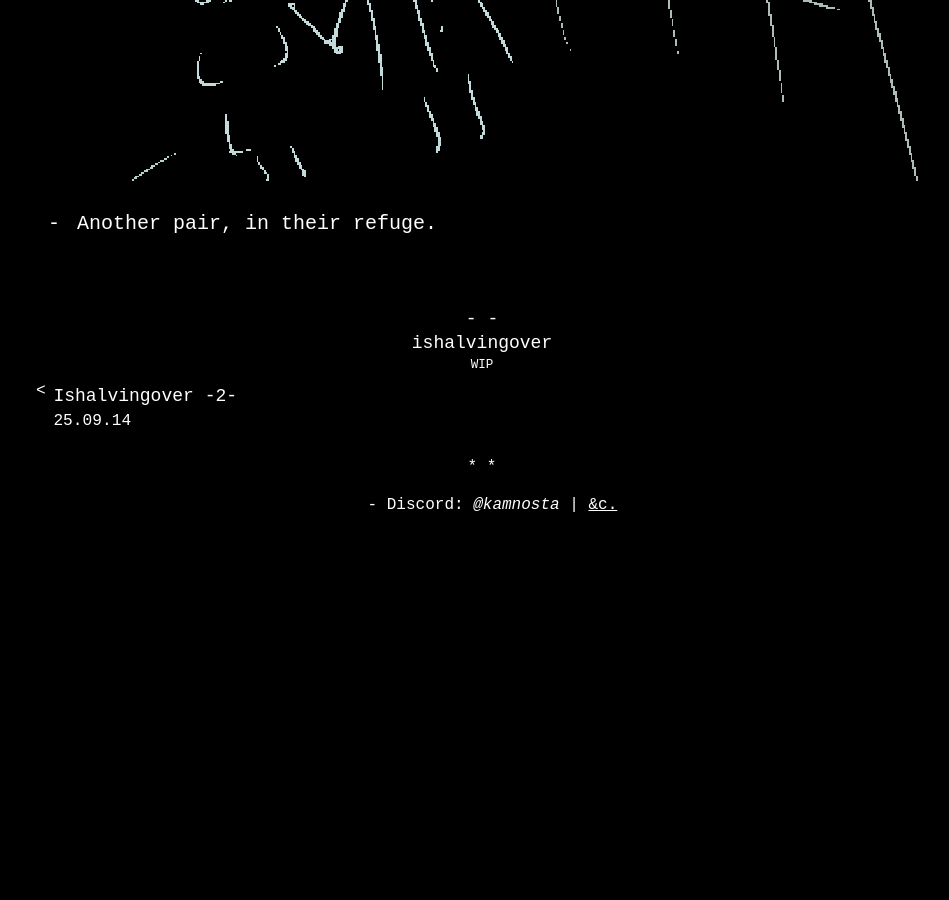
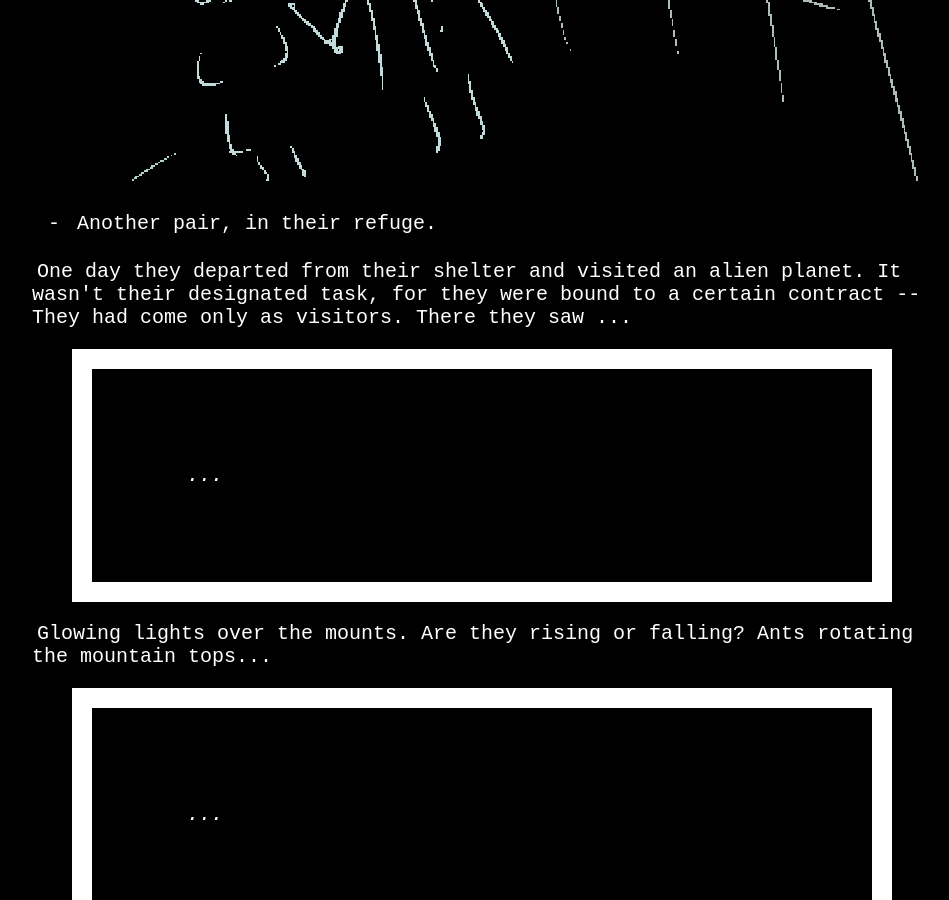
Before and after one commit to kamnosta/kamnosta.github.io, a Jekyll site: the page built from _ishalvingover/25-10-18-3.md, in a window 1280 px wide and 900 px high, scrolled down 797 px. Shown: the whole window, without its empty margins (158-1107 px from the left). Built offline with Jekyll 4.4.1, drawn with Linux system fonts in a browser that asks for light colours; before the commit the page ends 1327 px from its top, so only the background shows below that; some of the changed text lies outside the part shown.

Commit message:
iho3 update core

```diff
--- a/_ishalvingover/25-10-18-3.md
+++ b/_ishalvingover/25-10-18-3.md
@@ -23,3 +23,15 @@
 ![/imgs_ishalvingover/251023_iho_sigma0.png](/imgs_ishalvingover/251023_iho_sigma0.png)
 
 - Another pair, in their refuge.
+
+One day they departed from their shelter and visited an alien planet. It wasn't their designated task, for they were bound to a certain contract -- They had come only as visitors. There they saw ...
+
+> ...
+
+Glowing lights over the mounts. Are they rising or falling? Ants rotating the mountain tops...
+
+> ...
+
+They descended through the ground, holding a parcel, and encountered a wrecked gate. Inside was a <br>
+light white, comparable to none...<br>
+Must the C o r e be.
```
Also changed, not shown: _posts/25-09-05-less-frequent-update-expected-cause.md (+8 -0 lines).
